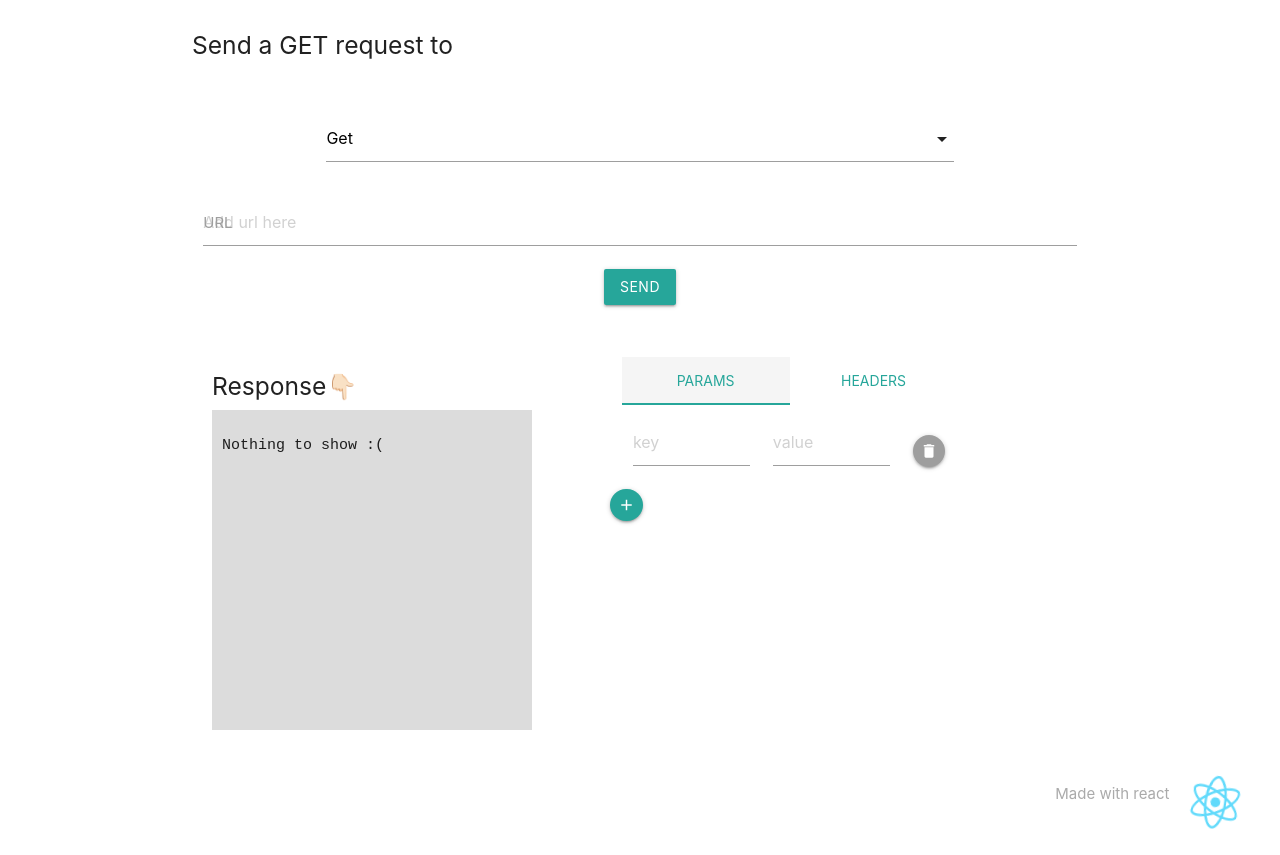
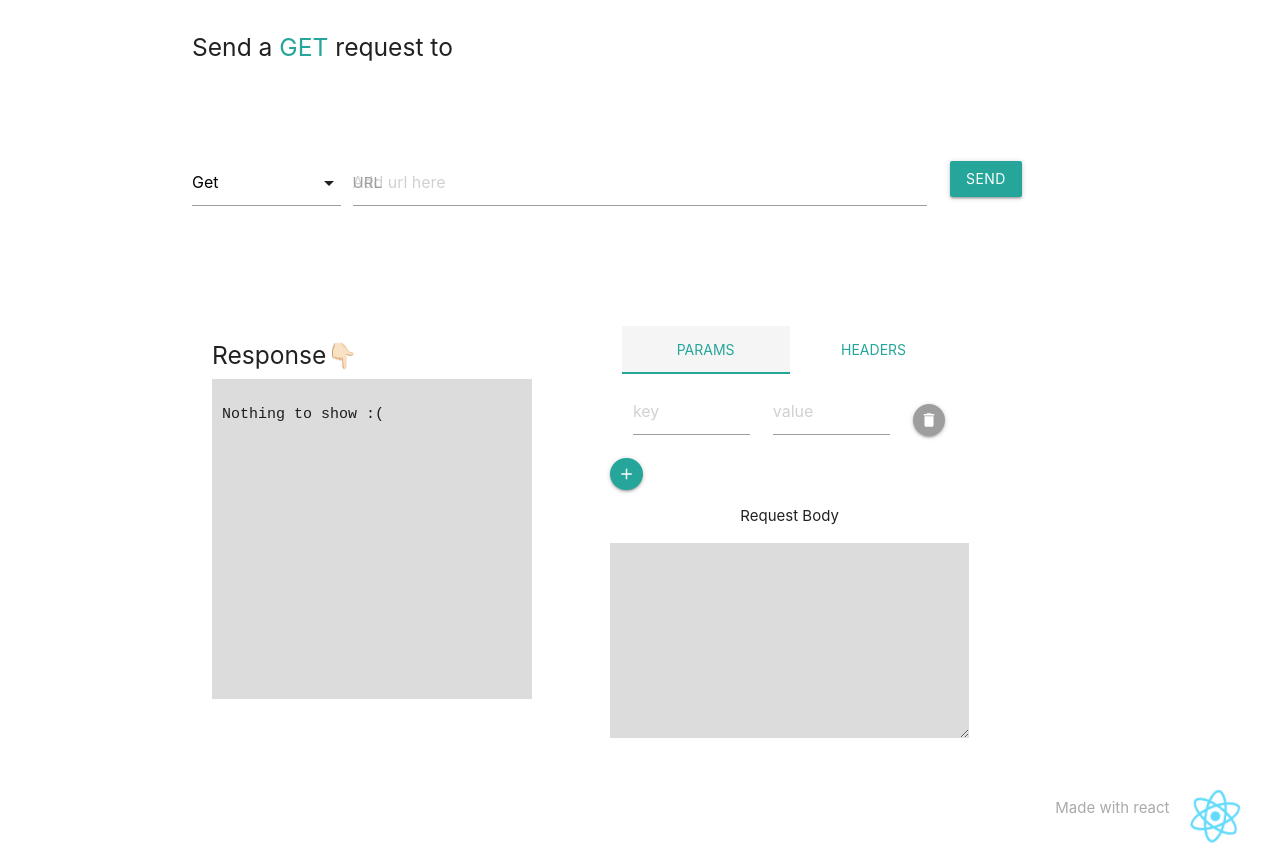
Before and after one commit to MohamedArif20091999/api-client, a React (Create React App) app: page / in a window 1280 px wide. Built offline with nearby package versions, Linux system fonts and the light colour scheme.

Commit message:
fix: Text format fixed for JSON response

```diff
--- a/src/components/App.js
+++ b/src/components/App.js
@@ -2,8 +2,10 @@ import React from "react";
 import { useState, useEffect } from "react";
 import RequestType from "./RequestType";
 import UrlField from "./UrlField";
+import SendRequestButton from "./SendRequestButton";
 import ResponseBody from "./ResponseBody";
 import Tabs from "./Tabs";
+import RequestBody from "./RequestBody";
 import logo from "./logo.svg";
 import "./css/App.css";
 
@@ -16,6 +18,7 @@ const App = () => {
   const [resData, setResData] = useState("Nothing to show :(");
   const [queryParams, setQueryParams] = useState([{ key: "", value: "" }]);
   const [headerParams, setHeaderParams] = useState([{ key: "", value: "" }]);
+  const [requestBody, setRequestBody] = useState("");
 
   const handleRequestType = (reqType) => {
     setRequestType(reqType);
@@ -34,16 +37,19 @@ const App = () => {
     for (let i of headerParams) {
       headers[i.key] = i.value;
     }
+    let reqBody = JSON.parse(requestBody);
     console.log({
       method: requestType,
       url: reqUrl,
       params: params,
       headers: headers,
+      data: reqBody,
     });
 
     let { data } = await axios({
       method: requestType,
       url: reqUrl,
+      data: reqBody,
       // params: params,
       // headers: headers,
     });
@@ -84,20 +90,27 @@ const App = () => {
     setHeaderParams(headerParams.filter((param, i) => i !== index));
   };
 
+  const requestBodyHandler = (body) => {
+    setRequestBody(body);
+    // console.log(body);
+  };
+
   return (
     <div>
       <div className="container row">
         <div className="req-details">
           <h5>
-            Send a {requestType.toUpperCase()} request to <a>{reqUrl}</a>
+            Send a <a>{requestType.toUpperCase()}</a> request to <a>{reqUrl}</a>
           </h5>
-          {/* <h1>KEY: {queryParams.length}</h1> */}
+          {/* <h1>requestBody: {requestBody}</h1> */}
         </div>
-        <RequestType reqTypeHandler={handleRequestType}></RequestType>
-        <UrlField
-          submitHandler={handleSendRequest}
-          urlHandler={handleUrl}
-        ></UrlField>
+        <div className="row">
+          <RequestType reqTypeHandler={handleRequestType}></RequestType>
+          <UrlField urlHandler={handleUrl}></UrlField>
+          <SendRequestButton
+            submitHandler={handleSendRequest}
+          ></SendRequestButton>
+        </div>
         <div className="sub-container">
           <div className="sub-container align-center">
             <div className="float-child">
@@ -114,6 +127,9 @@ const App = () => {
                 queryParams={queryParams}
                 addQueryParamField={addQueryParamField}
               ></Tabs>
+              <RequestBody
+                requestBodyHandler={requestBodyHandler}
+              ></RequestBody>
             </div>
           </div>
         </div>
--- /dev/null
+++ b/src/components/RequestBody.js
@@ -0,0 +1,18 @@
+import React from "react";
+
+const RequestBody = ({ requestBodyHandler }) => {
+  return (
+    <div className="text">
+      <p>Request Body</p>
+      <textarea
+        onChange={(e) => requestBodyHandler(e.target.value)}
+        id="w3review"
+        name="w3review"
+        rows="55"
+        cols="50"
+      ></textarea>
+    </div>
+  );
+};
+
+export default RequestBody;
--- a/src/components/RequestType.js
+++ b/src/components/RequestType.js
@@ -7,7 +7,7 @@ const RequestType = ({ reqTypeHandler }) => {
     M.AutoInit();
   }, []);
   return (
-    <div className="container">
+    <div className="col s2">
       <div className="input-field row">
         <select
           selected
--- /dev/null
+++ b/src/components/SendRequestButton.js
@@ -0,0 +1,18 @@
+import react from "react";
+
+const SendRequestButton = ({ submitHandler }) => {
+  return (
+    <div className="submit-btn col s2">
+      <button
+        className="btn waves-effect waves-light center-align"
+        type="submit"
+        name="action"
+        onClick={(e) => submitHandler()}
+      >
+        Send
+      </button>
+    </div>
+  );
+};
+
+export default SendRequestButton;
--- a/src/components/UrlField.js
+++ b/src/components/UrlField.js
@@ -2,7 +2,7 @@ import React from "react";
 
 const UrlField = ({ urlHandler, submitHandler }) => {
   return (
-    <div className="c-2 col s12 container ">
+    <div className="c-2 col s8">
       <div className="input-field ">
         <input
           autoComplete="off"
@@ -13,7 +13,7 @@ const UrlField = ({ urlHandler, submitHandler }) => {
         />
         <label htmlFor="url">URL</label>
       </div>
-      <div className="center-align">
+      {/* <div className="">
         <button
           className="btn waves-effect waves-light center-align"
           type="submit"
@@ -22,7 +22,7 @@ const UrlField = ({ urlHandler, submitHandler }) => {
         >
           Send
         </button>
-      </div>
+      </div> */}
     </div>
   );
 };
--- a/src/components/main.css
+++ b/src/components/main.css
@@ -12,8 +12,9 @@ pre{
     padding: 10px !important;
 }
 .req-details{
-    margin-top: 32px !important;
+    margin-top: 34px !important;
     padding-bottom: 32px !important;
+    margin-bottom: 42px !important;
 }
 .ResponseBody{
         /* margin-top: 32px !important; */
@@ -52,7 +53,7 @@ pre{
 
 .sub-container{
     /* display: grid; */
-    margin-top: 35px !important;
+    margin-top: 45px !important;
 
 
 }
@@ -65,3 +66,17 @@ pre{
 .delete-btn{
     margin-top: 30px !important;
 }
+.submit-btn{
+    margin-top: 16px !important;
+}
+
+textarea{
+    height: 13rem !important;
+    background-color: #DCDCDC;
+    outline-color: #26A69A;
+    border: none !important;
+
+}
+.text> p{
+    text-align: center !important;
+}
```
